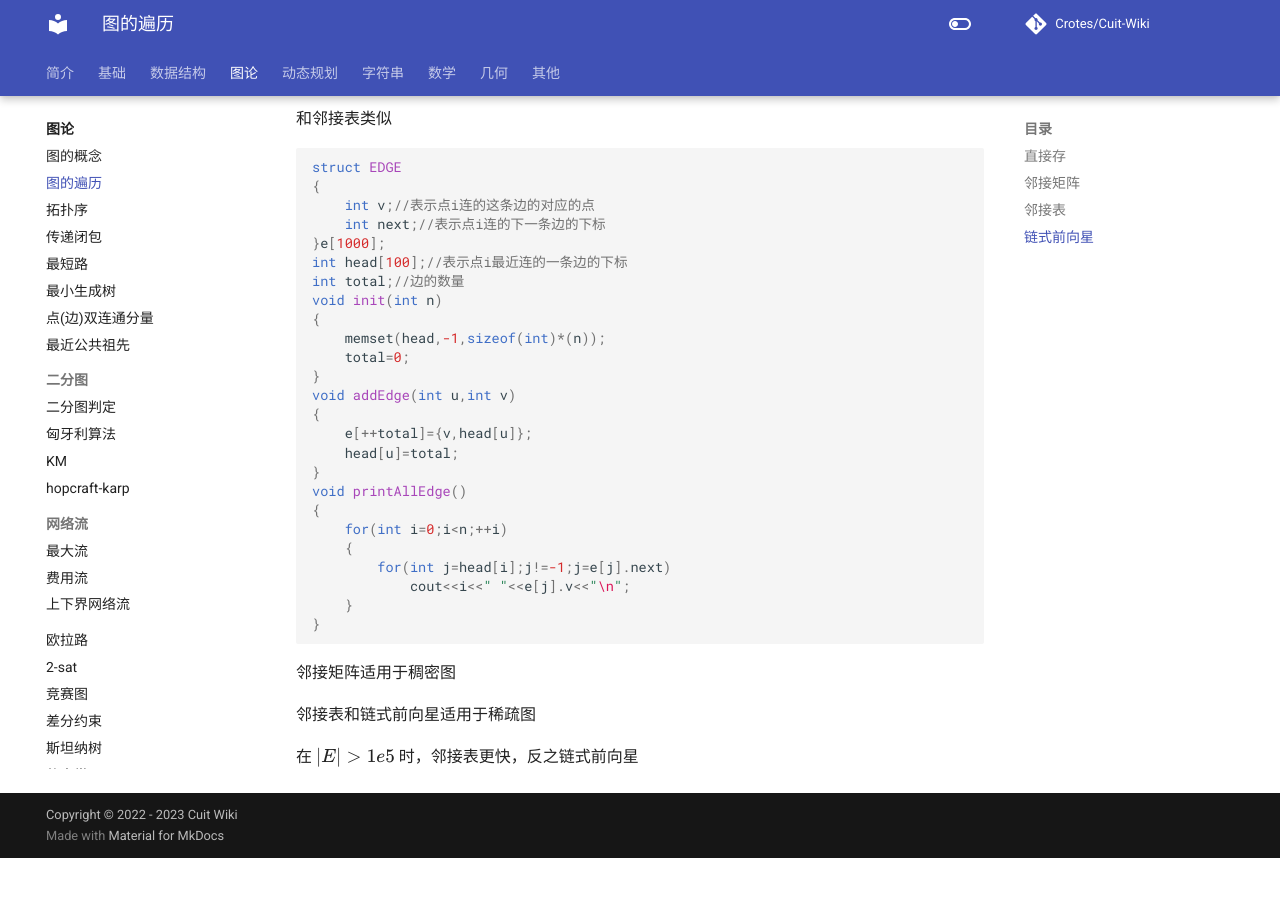
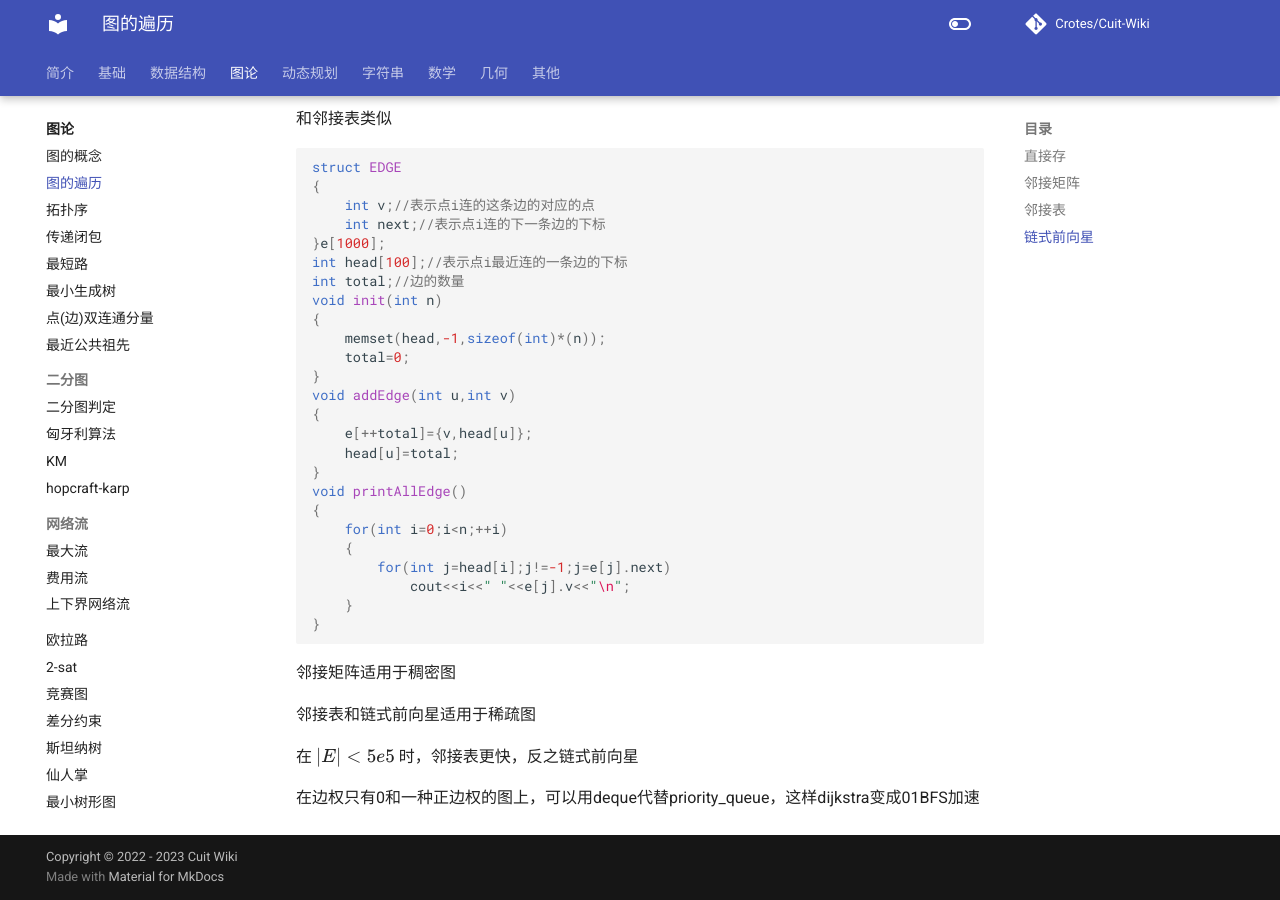
Before and after one commit to Crotes/Cuit-Wiki, an MkDocs documentation site: the page built from docs/Graph/图的遍历.md, in a window 1280 px wide and 900 px high, scrolled down 1632 px. Built offline with MkDocs 1.6.1 and Material for MkDocs 9.7.7, drawn with Linux system fonts in a browser that asks for light colours; formulas are drawn with MathJax 3; comment, search, counter and statistics services are not loaded; before the commit the page ends 2490 px from its top, so only the background shows below that.

Commit message:
Update 图的遍历.md
新增01BFS介绍

```diff
--- a/docs/Graph/图的遍历.md
+++ b/docs/Graph/图的遍历.md
@@ -99,4 +99,6 @@ void printAllEdge()
 
 邻接表和链式前向星适用于稀疏图
 
-在 $|E|>1e5$ 时，邻接表更快，反之链式前向星
+在 $|E|<5e5$ 时，邻接表更快，反之链式前向星
+
+在边权只有0和一种正边权的图上，可以用deque代替priority_queue，这样dijkstra变成01BFS加速
```
